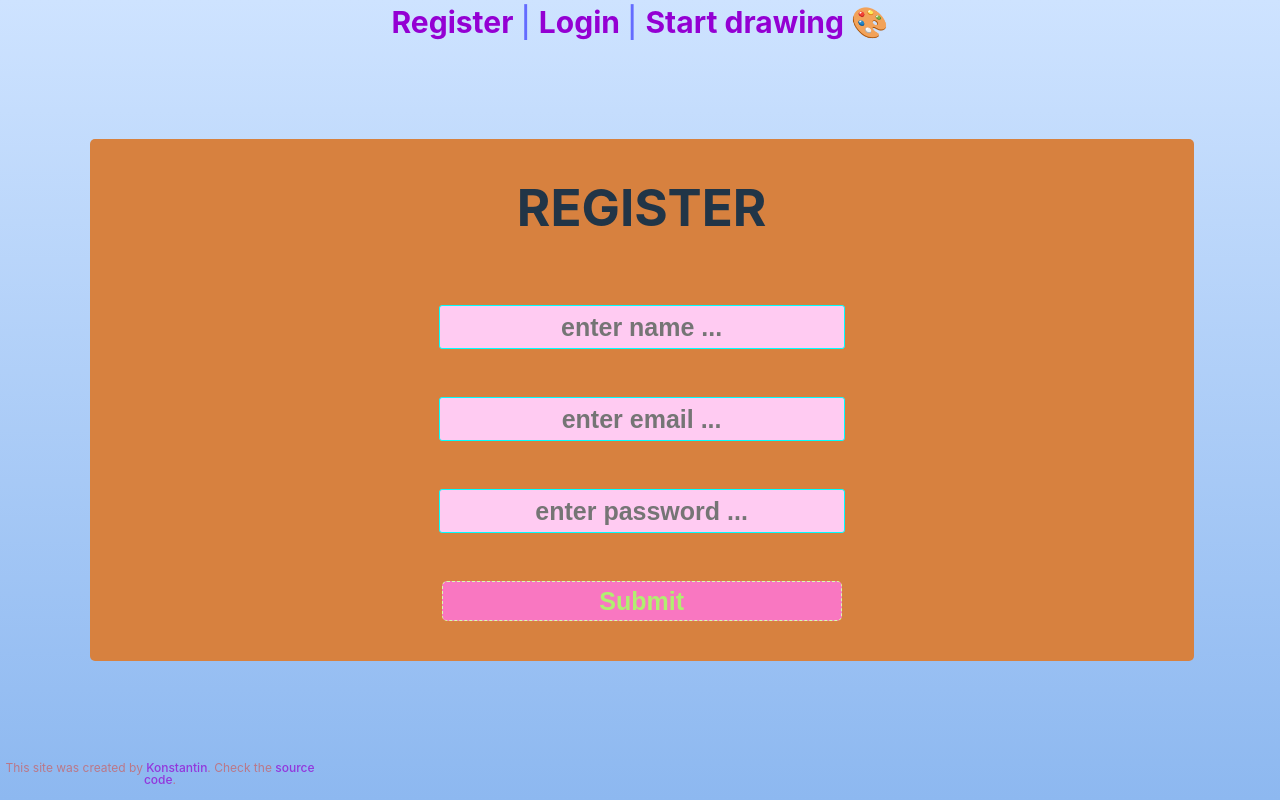
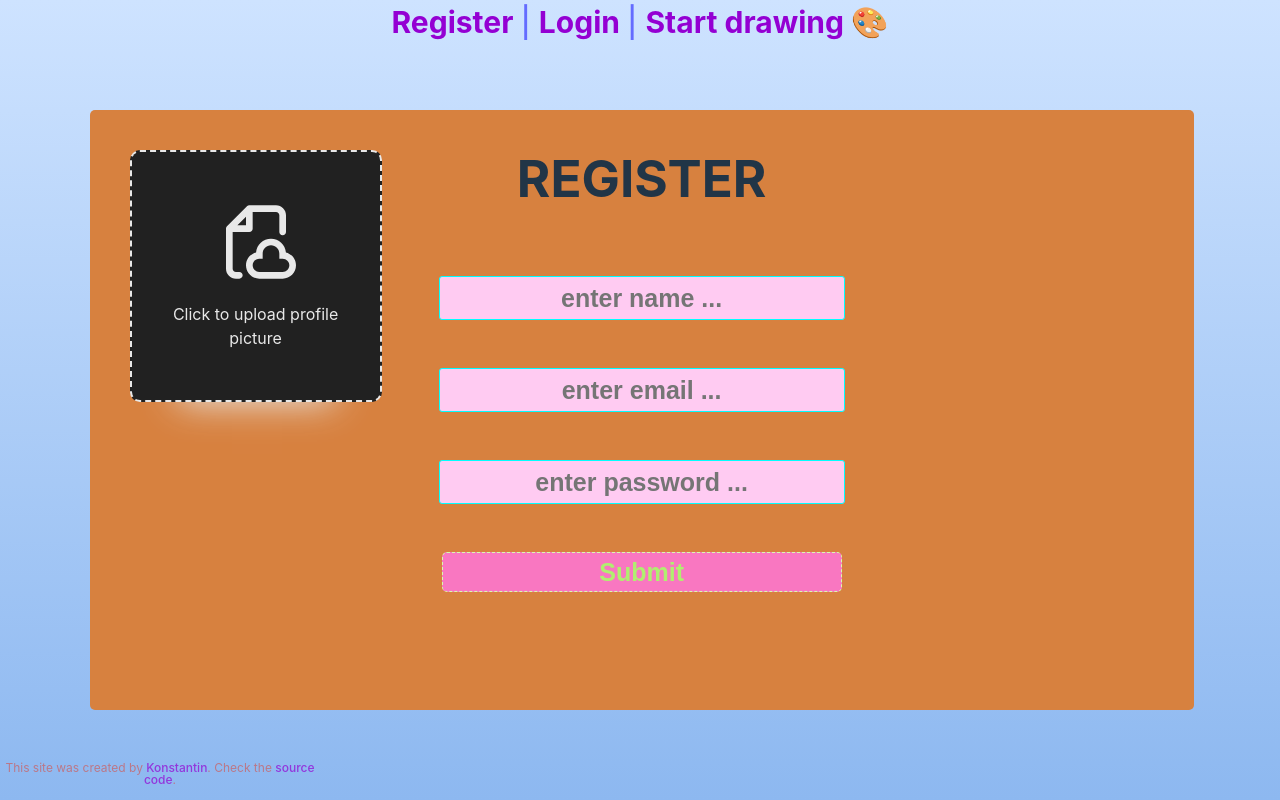
Before and after one commit to KonstantinKolo/PixiArtSimple, a React (Vite) app in the folder client/: page /register in a window 1280 px wide. Built offline with nearby package versions, Linux system fonts and the light colour scheme; no server answers.

Commit message:
Profile Picture Update

```diff
--- /dev/null
+++ b/client/src/CSS/Register.css
@@ -0,0 +1,64 @@
+#root{
+  width: 100%;
+}
+
+.register{
+  /* width: 90%; */
+  position: relative;
+  margin-top: 20px;
+  height: 520px;
+  justify-content: center;
+}
+.form-holder{
+  position: relative;
+  width:100%;
+  height: 80%;
+  align-items: center;
+}
+.register-h1{
+  width: auto;
+}
+
+.custum-file-upload {
+  position: absolute;
+  height: 200px;
+  width: 200px;
+  display: flex;
+  flex-direction: column;
+  align-items: space-between;
+  gap: 20px;
+  cursor: pointer;
+  align-items: center;
+  justify-content: center;
+  border: 2px dashed #e8e8e8;
+  background-color: #212121;
+  padding: 1.5rem;
+  border-radius: 10px;
+  box-shadow: 0px 48px 35px -48px #e8e8e8;
+}
+
+.custum-file-upload .icon {
+  display: flex;
+  align-items: center;
+  justify-content: center;
+}
+
+.custum-file-upload .icon svg {
+  height: 80px;
+  fill: #e8e8e8;
+}
+
+.custum-file-upload .text {
+  display: flex;
+  align-items: center;
+  justify-content: center;
+}
+
+.custum-file-upload .text span {
+  font-weight: 400;
+  color: #e8e8e8;
+}
+
+.custum-file-upload input {
+  display: none;
+}
--- a/client/src/pages/Register.jsx
+++ b/client/src/pages/Register.jsx
@@ -2,6 +2,7 @@
 import axios from 'axios'
 import { toast } from 'react-hot-toast'
 import { useNavigate } from "react-router-dom";
+import '../CSS/Register.css';
 
 export default function Register() {
   const navigate = useNavigate();
@@ -30,11 +31,85 @@
     }
   }
 
+
+
+
+  const [selectedFile, setSelectedFile] = useState(null);
+  const [iconUrl, setIconUrl] = useState('');
+
+  const handleFileChange = (event) => {
+    const file = event.target.files[0];
+    setSelectedFile(file);
+
+    // Set the uploaded image as the icon
+    displayCroppedImage(file);
+  };
+
+  const displayCroppedImage = (file) => {
+    const reader = new FileReader();
+
+    reader.onload = (e) => {
+      const img = new Image();
+      img.src = e.target.result;
+
+      img.onload = () => {
+        const canvas = document.createElement('canvas');
+        const context = canvas.getContext('2d');
+
+        const size = Math.min(img.width, img.height);
+        canvas.width = size;
+        canvas.height = size;
+
+        // Crop the image to a square
+        context.drawImage(
+          img,
+          (img.width - size) / 2,
+          (img.height - size) / 2,
+          size,
+          size,
+          0,
+          0,
+          size,
+          size
+        );
+
+        // Set the URL of the cropped image as the icon URL
+        setIconUrl(canvas.toDataURL());
+
+        // Post the pfp to the database
+        setData({...data, profilePicture:iconUrl})
+
+      };
+    };
+
+    // Read the file as a data URL
+    reader.readAsDataURL(file);
+  };
+
+
   return (
     <div className="register">
-      <h1 style={{marginTop:'0', marginBottom:'70px'}}>REGISTER</h1>
+      <label for="file" class="custum-file-upload">
+        <div class="icon">
+          {iconUrl ? (
+            // Display the uploaded image as the icon
+            <img
+              src={iconUrl}
+              alt="Uploaded Icon"
+              style={{ maxWidth: '100px', maxHeight: '150px' }}
+            />
+          ) : (
+          <svg viewBox="0 0 24 24" fill="" xmlns="http://www.w3.org/2000/svg"><g id="SVGRepo_bgCarrier" stroke-width="0"></g><g id="SVGRepo_tracerCarrier" stroke-linecap="round" stroke-linejoin="round"></g><g id="SVGRepo_iconCarrier">  <path fill-rule="evenodd" clip-rule="evenodd" d="M10 1C9.73478 1 9.48043 1.10536 9.29289 1.29289L3.29289 7.29289C3.10536 7.48043 3 7.73478 3 8V20C3 21.6569 4.34315 23 6 23H7C7.55228 23 8 22.5523 8 22C8 21.4477 7.55228 21 7 21H6C5.44772 21 5 20.5523 5 20V9H10C10.5523 9 11 8.55228 11 8V3H18C18.5523 3 19 3.44772 19 4V9C19 9.55228 19.4477 10 20 10C20.5523 10 21 9.55228 21 9V4C21 2.34315 19.6569 1 18 1H10ZM9 7H6.41421L9 4.41421V7ZM14 15.5C14 14.1193 15.1193 13 16.5 13C17.8807 13 19 14.1193 19 15.5V16V17H20C21.1046 17 22 17.8954 22 19C22 20.1046 21.1046 21 20 21H13C11.8954 21 11 20.1046 11 19C11 17.8954 11.8954 17 13 17H14V16V15.5ZM16.5 11C14.142 11 12.2076 12.8136 12.0156 15.122C10.2825 15.5606 9 17.1305 9 19C9 21.2091 10.7909 23 13 23H20C22.2091 23 24 21.2091 24 19C24 17.1305 22.7175 15.5606 20.9844 15.122C20.7924 12.8136 18.858 11 16.5 11Z" fill=""></path> </g></svg>
+          )}
+        </div>
+        <div class="text">
+            <span>Click to upload profile picture</span>
+        </div>
+        <input id="file" type="file" onChange={handleFileChange}/>
+      </label>
+      <h1 className='register-h1' style={{marginTop:'0', marginBottom:'70px'}}>REGISTER</h1>
 
-      <form onSubmit={registerUser}>
+      <form onSubmit={registerUser} className="form-holder">
         <input className='input' type='text' placeholder='enter name ...' value={data.name} onChange={(e) => setData({...data, name:e.target.value})}/>
         <p className="reg-pars"></p>
         <input className='input' type='email' placeholder='enter email ...' value={data.email} onChange={(e) => setData({...data, email:e.target.value})}/>
```
Also changed, not shown: 2 other files (tests, documents, lock files or other folders).
